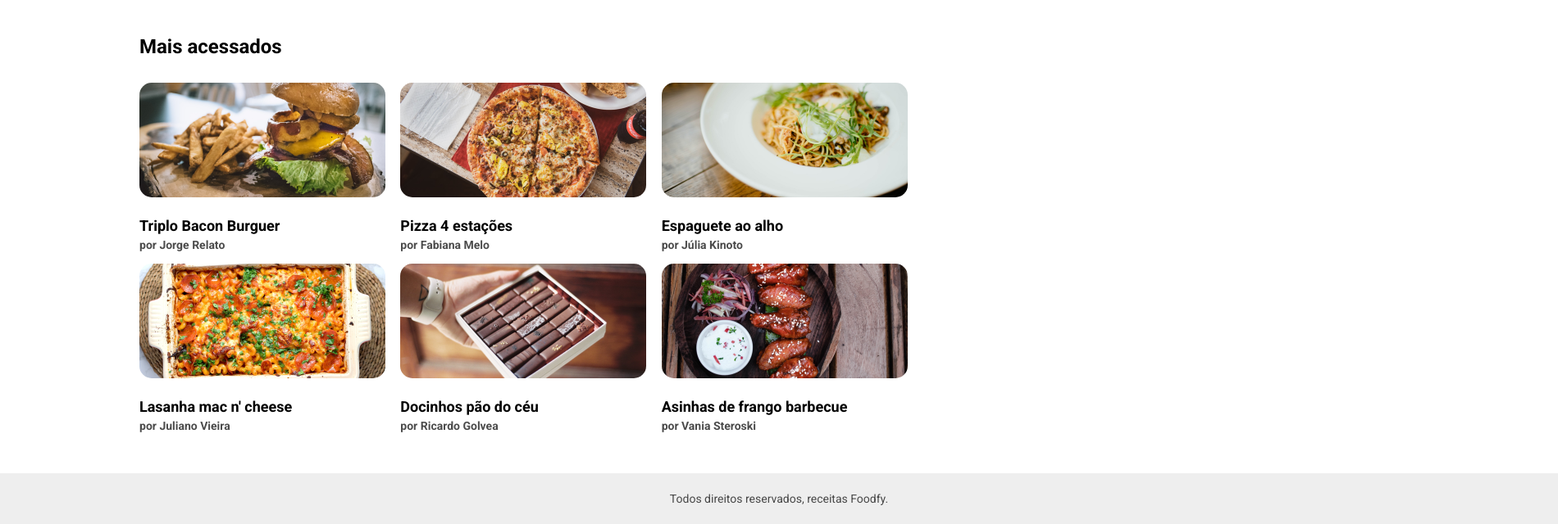
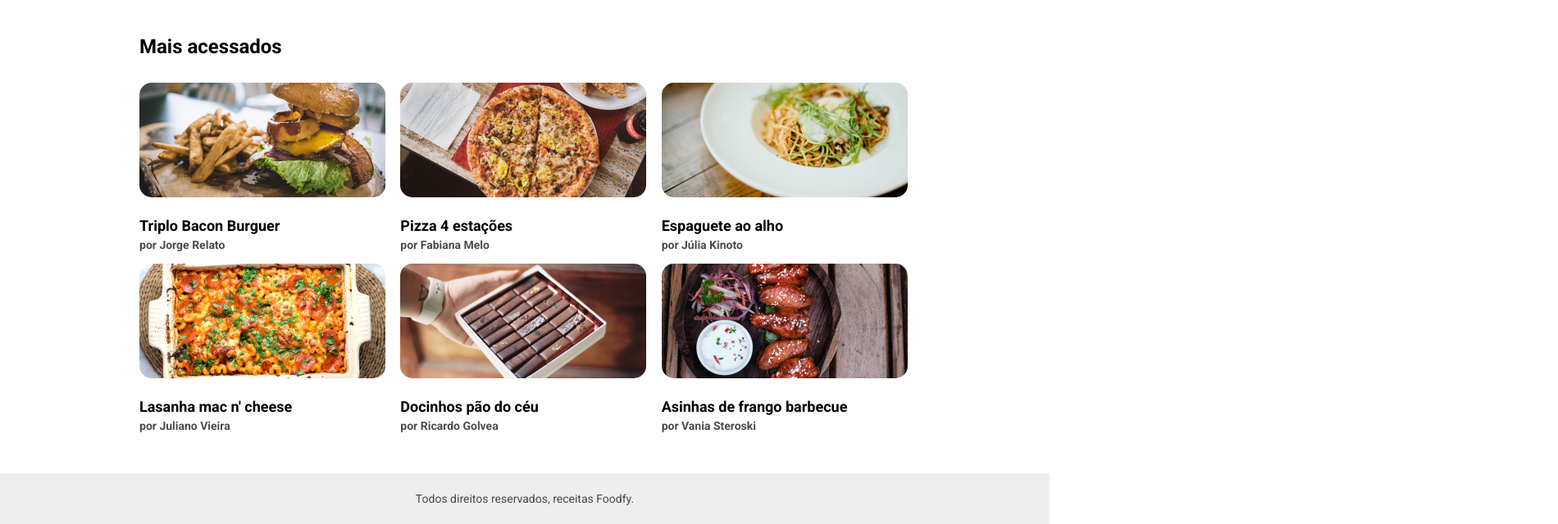
Before and after one commit to CaioLuColaco/Foodfy, a plain HTML site: page home.html in a window 1280 px wide. Shown: the part 466-1106 px from the top of the page at 82% size, 1900 px wide, since content can reach past the window. Drawn offline with Linux system fonts and the light colour scheme.

Commit message:
corrected the zoom of footer

```diff
--- a/style.css
+++ b/style.css
@@ -116,7 +116,7 @@ header a:hover {
 
 .footer {
     height: 62px;
-    width: 1900px;
+    width: 100%;
     margin: 0 auto auto auto;
     text-align: center;
     background-color: var(--color-grayfooter);
```
